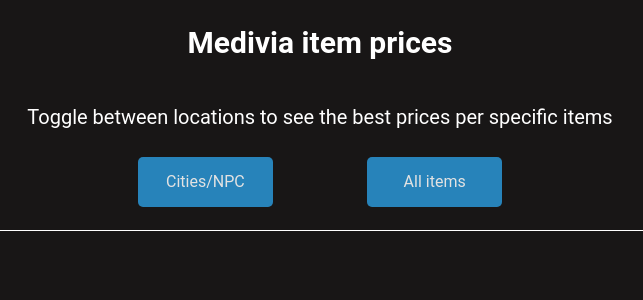
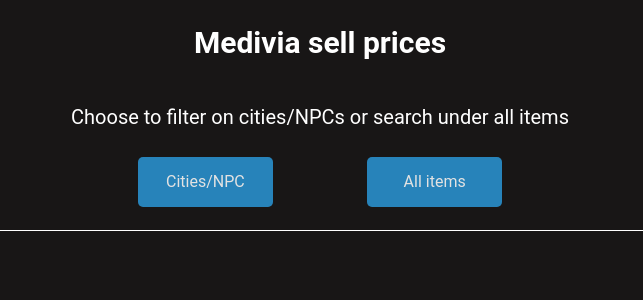
Before and after one commit to ThomasSonnerstam/medivia-prices, a Next.js app: page / in a window 1280 px wide. Shown: the top 300 px of the page, without its empty margins (320-963 px from the left). Built offline with nearby package versions, Linux system fonts and the light colour scheme.

Commit message:
Changed h1

```diff
--- a/pages/index.js
+++ b/pages/index.js
@@ -28,8 +28,8 @@
   return (
     <Layout>
       <Section>
-        <h1 style={{ color: "white", fontSize: "30px" }}>Medivia item prices</h1>
-        <p style={{ textAlign: "center", fontSize: "20px", color: "white" }}>Toggle between locations to see the best prices per specific items</p>
+        <h1 style={{ color: "white", fontSize: "30px" }}>Medivia sell prices</h1>
+        <p style={{ textAlign: "center", fontSize: "20px", color: "white" }}>Choose to filter on cities/NPCs or search under all items</p>
         <ButtonContainer>
           <Button handleClick={() => {setIsCities(true); setIsAllItems(false)}} text="Cities/NPC"></Button>
           <Button handleClick={() => {setIsCities(false); setSelected(""); setIsAllItems(true)}} text="All items"></Button>
```
